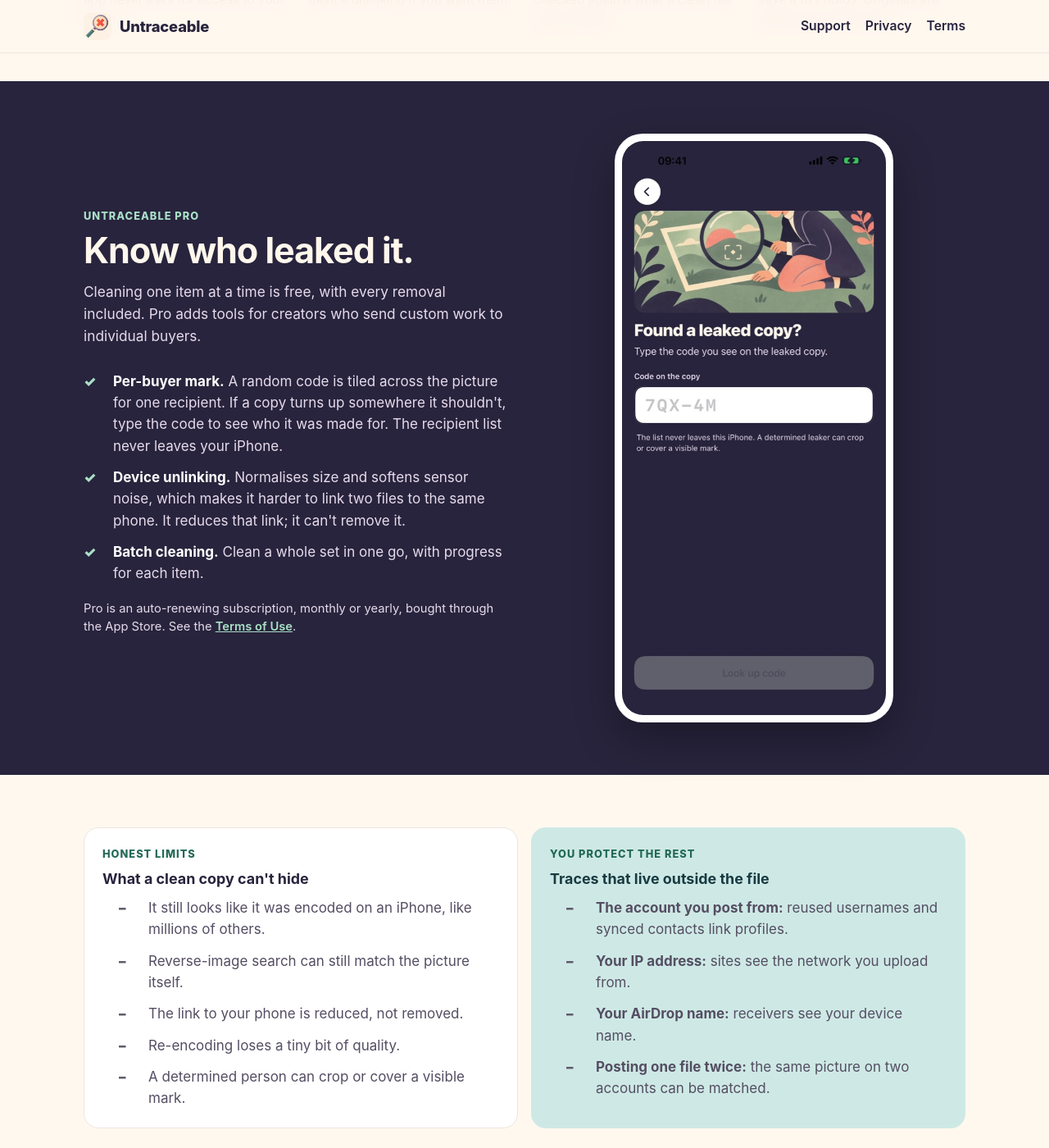
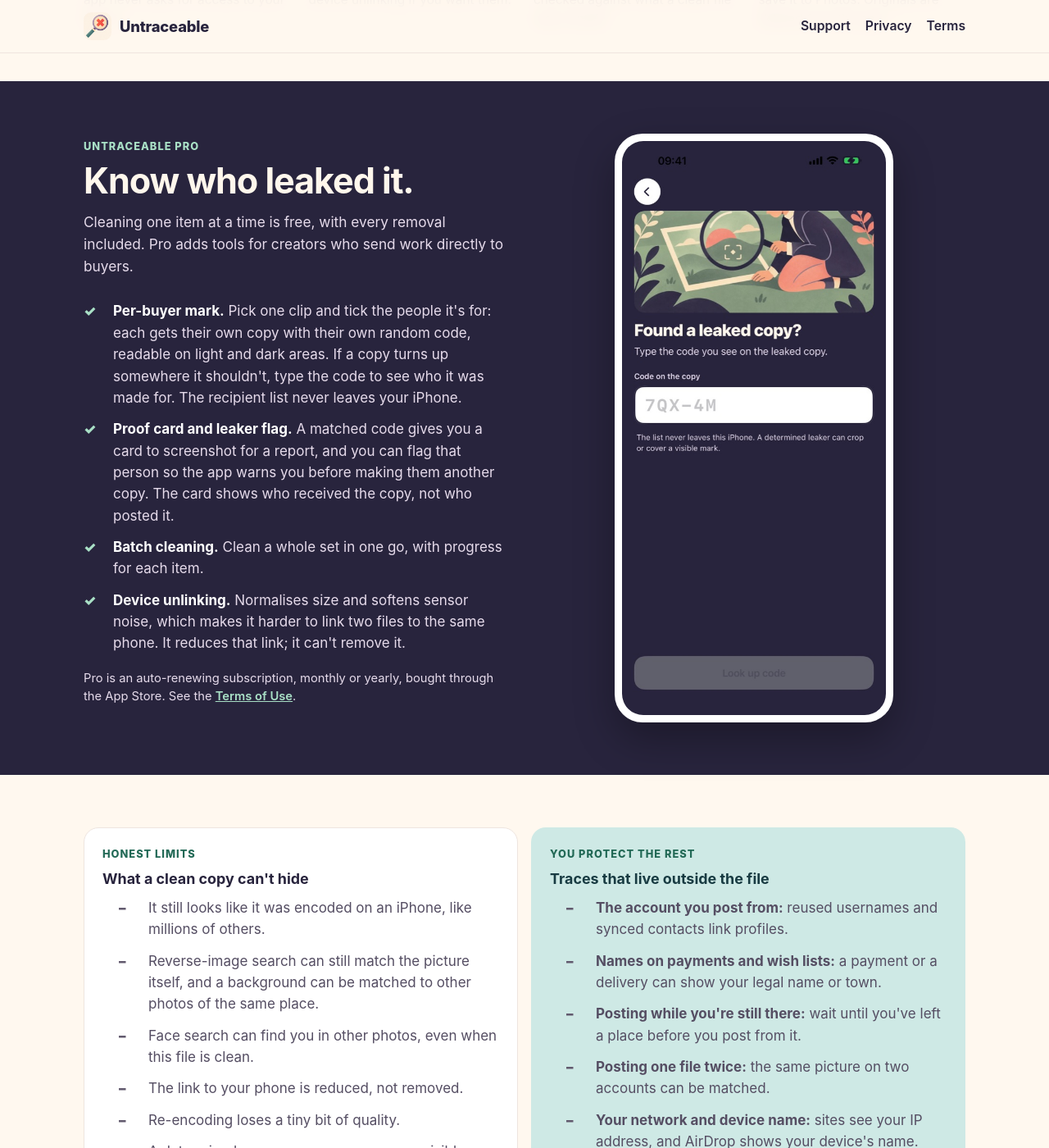
Before and after one commit to namtran1985vn/Untraceable-Site, a Jekyll site: the page built from index.html, in a window 1280 px wide and 1400 px high, scrolled down 2388 px. Shown: the whole window at 82% size. Built offline with Jekyll 4.4.1, drawn with Linux system fonts in a browser that asks for light colours; some of the changed text lies outside the part shown.

Commit message:
Match the app: many recipients, proof card, wider limits
- Pro: one clip with a marked copy per person; proof card and leaker
  flag; unlinking listed last.
- Limits: background matching and face search; outside traces in the
  app's new order (payments and wish lists, posting while still there).
- 'Full quality, unlike a screenshot, and it works on video.'
- App Store description updated to match (within 4,000 characters).

Co-Authored-By: Claude Fable 5.2 <noreply@anthropic.com>

```diff
--- a/index.html
+++ b/index.html
@@ -17,7 +17,7 @@ permalink: /
           {{ store }}
           <a class="button light" href="#how">How it works</a>
         </div>
-        <p class="trust">Runs only on your iPhone. No account. Nothing is uploaded, and nothing is kept after you finish.</p>
+        <p class="trust">Runs only on your iPhone. No account. Nothing is uploaded, and nothing is kept after you finish. Full quality, unlike a screenshot, and it works on video.</p>
       </div>
       <div class="hero-art">
         <img src="{{ '/assets/art/clean-darkroom.jpg' | relative_url }}" width="850" height="479" alt="Illustration of a creator lifting a clean print out of a developing tray in a darkroom">
@@ -94,11 +94,12 @@ permalink: /
       <div>
         <div class="eyebrow">Untraceable Pro</div>
         <h2>Know who leaked it.</h2>
-        <p class="intro">Cleaning one item at a time is free, with every removal included. Pro adds tools for creators who send custom work to individual buyers.</p>
+        <p class="intro">Cleaning one item at a time is free, with every removal included. Pro adds tools for creators who send work directly to buyers.</p>
         <ul class="list">
-          <li><span><strong>Per-buyer mark.</strong> A random code is tiled across the picture for one recipient. If a copy turns up somewhere it shouldn't, type the code to see who it was made for. The recipient list never leaves your iPhone.</span></li>
+          <li><span><strong>Per-buyer mark.</strong> Pick one clip and tick the people it's for: each gets their own copy with their own random code, readable on light and dark areas. If a copy turns up somewhere it shouldn't, type the code to see who it was made for. The recipient list never leaves your iPhone.</span></li>
+          <li><span><strong>Proof card and leaker flag.</strong> A matched code gives you a card to screenshot for a report, and you can flag that person so the app warns you before making them another copy. The card shows who received the copy, not who posted it.</span></li>
+          <li><span><strong>Batch cleaning.</strong> Clean a whole set in one go, with progress for each item.</span></li>
           <li><span><strong>Device unlinking.</strong> Normalises size and softens sensor noise, which makes it harder to link two files to the same phone. It reduces that link; it can't remove it.</span></li>
-          <li><span><strong>Batch cleaning.</strong> Clean a whole set in one go, with progress for each item.</span></li>
         </ul>
         <p class="trust" style="color:#e6dbeb">Pro is an auto-renewing subscription, monthly or yearly, bought through the App Store. See the <a href="{{ '/terms/' | relative_url }}" style="color:#a9e0c6">Terms of Use</a>.</p>
       </div>
@@ -115,7 +116,8 @@ permalink: /
         <h3 style="margin-top:6px">What a clean copy can't hide</h3>
         <ul class="list limits">
           <li><span>It still looks like it was encoded on an iPhone, like millions of others.</span></li>
-          <li><span>Reverse-image search can still match the picture itself.</span></li>
+          <li><span>Reverse-image search can still match the picture itself, and a background can be matched to other photos of the same place.</span></li>
+          <li><span>Face search can find you in other photos, even when this file is clean.</span></li>
           <li><span>The link to your phone is reduced, not removed.</span></li>
           <li><span>Re-encoding loses a tiny bit of quality.</span></li>
           <li><span>A determined person can crop or cover a visible mark.</span></li>
@@ -126,9 +128,10 @@ permalink: /
         <h3 style="margin-top:6px">Traces that live outside the file</h3>
         <ul class="list limits">
           <li><span><strong>The account you post from:</strong> reused usernames and synced contacts link profiles.</span></li>
-          <li><span><strong>Your IP address:</strong> sites see the network you upload from.</span></li>
-          <li><span><strong>Your AirDrop name:</strong> receivers see your device name.</span></li>
+          <li><span><strong>Names on payments and wish lists:</strong> a payment or a delivery can show your legal name or town.</span></li>
+          <li><span><strong>Posting while you're still there:</strong> wait until you've left a place before you post from it.</span></li>
           <li><span><strong>Posting one file twice:</strong> the same picture on two accounts can be matched.</span></li>
+          <li><span><strong>Your network and device name:</strong> sites see your IP address, and AirDrop shows your device's name.</span></li>
         </ul>
       </article>
     </div>
```
Also changed, not shown: app-store/metadata.md (+8 -5 lines).
